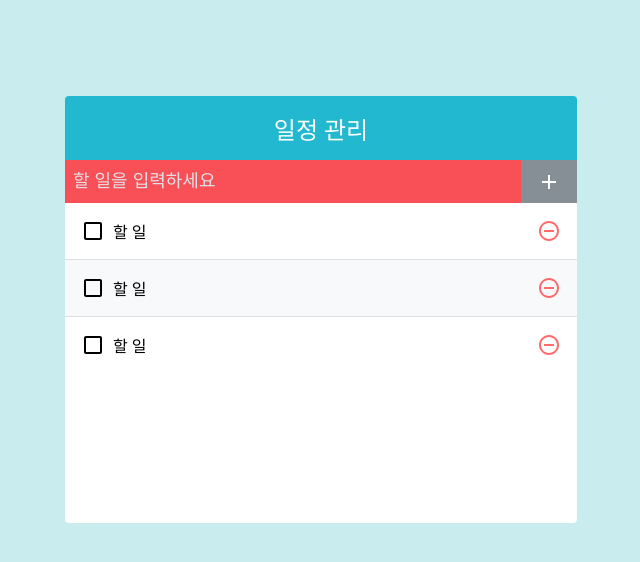
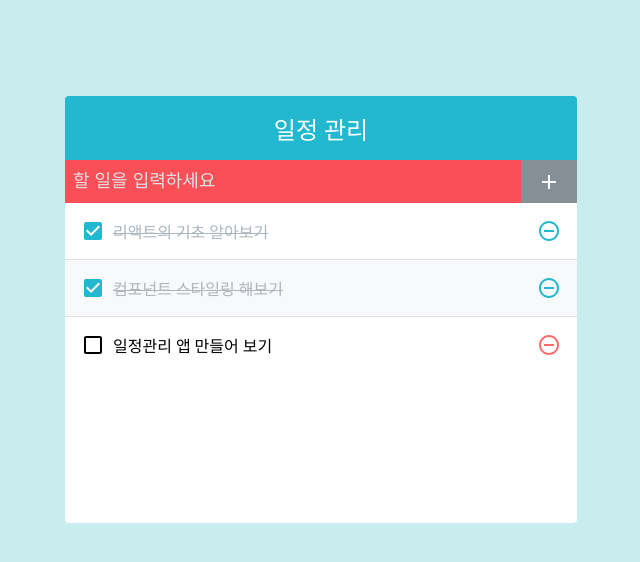
Before and after one commit to ddidce/React-Todo, a React (Create React App) app: page / in a window 1280 px wide. Shown: the top 562 px of the page, without its empty margins (319-959 px from the left). Built offline with nearby package versions, Linux system fonts and the light colour scheme.

Commit message:
항목 추가 기능 구현

```diff
--- a/src/App.js
+++ b/src/App.js
@@ -1,13 +1,52 @@
-import React from 'react'
+import React, { useState } from 'react'
 import TodoTemplate from './components/TodoTemplate';
 import TodoInsert from './components/TodoInsert';
 import TodoList from './components/TodoList';
+import { useRef, useCallback } from 'react';
 
 const App = () => {
+
+  const [todos, setTodos] = useState ([
+    {
+      id : 1,
+      text : '리액트의 기초 알아보기',
+      checked : true,
+    },
+
+    {
+      id : 2,
+      text : '컴포넌트 스타일링 해보기',
+      checked : true,
+    },
+
+    {
+      id : 3,
+      text : '일정관리 앱 만들어 보기',
+      checked : false,
+    },
+  ]);
+
+  const nextId = useRef(4);
+
+  const onInsert = useCallback(
+    (text) => {
+      const todo = {
+        id : nextId.current,
+        text,
+        checked : false,
+      }
+      setTodos(todos.concat(todo));
+      nextId.current +=1;
+    },
+    [todos],
+  );
+
+
+
   return(
     <TodoTemplate>
-      <TodoInsert />
-      <TodoList />
+      <TodoInsert onInsert={onInsert}/>
+      <TodoList todos={todos} />
     </TodoTemplate>
   )
 }
--- a/src/components/TodoInsert.js
+++ b/src/components/TodoInsert.js
@@ -1,11 +1,38 @@
-import React from 'react'
+import React, { useState, useCallback } from 'react'
 import {MdAdd} from 'react-icons/md';
 import './TodoInsert.scss';
 
-const TodoInsert = () => {
+const TodoInsert = ({onInsert}) => {
+
+    const [value, setValue] = useState('');
+
+    const onChange = useCallback(
+        (e) => {
+            setValue(e.target.value);
+            // console.log(e.target.value);
+        },
+        [],
+    )
+
+    const onSubmit = useCallback(
+        e => {
+            onInsert(value);
+            setValue('');
+
+            e.preventDefault();
+        },
+        [onInsert, value],
+        console.log([onInsert, value]),
+    );
+
+
     return (
-        <form className="TodoInsert">
-            <input placeholder="할 일을 입력하세요"/>
+        <form className="TodoInsert" onSubmit={onSubmit}>
+            <input
+                placeholder="할 일을 입력하세요"
+                onChange={onChange}
+                value={value}
+                />
             <button type="submit">
                 <MdAdd />
             </button>
--- a/src/components/TodoList.js
+++ b/src/components/TodoList.js
@@ -2,12 +2,12 @@
 import TodoListItem from './TodoListItem';
 import './TodoList.scss'
 
-const TodoList = () => {
+const TodoList = ({todos}) => {
     return (
         <div className="TodoList">
-            <TodoListItem />
-            <TodoListItem />
-            <TodoListItem />
+            {todos.map(todo=> (
+                <TodoListItem todo={todo} key={todo.id}/>
+            ))}
         </div>
     )
 }
--- a/src/components/TodoListItem.js
+++ b/src/components/TodoListItem.js
@@ -4,17 +4,19 @@
     MdCheckBox,
     MdRemoveCircleOutline,
 } from 'react-icons/md';
+import cn from 'classnames';
 import './TodoListItem.scss';
 
-const TodoListItem = () => {
+const TodoListItem = ({todo}) => {
+    const {text, checked} = todo;
     return (
         <div className="TodoListItem">
-            <div className="checkbox">
-                <MdCheckBoxOutlineBlank />
-                <div className="text">할 일</div>
-            </div>
-            <div className="remove">
-                <MdRemoveCircleOutline />
+            <div className={cn('checkbox', { checked })}>
+            {checked ? <MdCheckBox /> : <MdCheckBoxOutlineBlank />}
+            <div className="text">{text}</div>
+                <div className="remove">
+                    <MdRemoveCircleOutline />
+                </div>
             </div>
         </div>
     )
--- a/src/components/TodoListItem.scss
+++ b/src/components/TodoListItem.scss
@@ -21,6 +21,9 @@
         &.checked {
             svg {
                 color: #22b8cf;
+            }
+            .text {
+                color: #adb5bd;
                 text-decoration: line-through;
             }
         }
```
